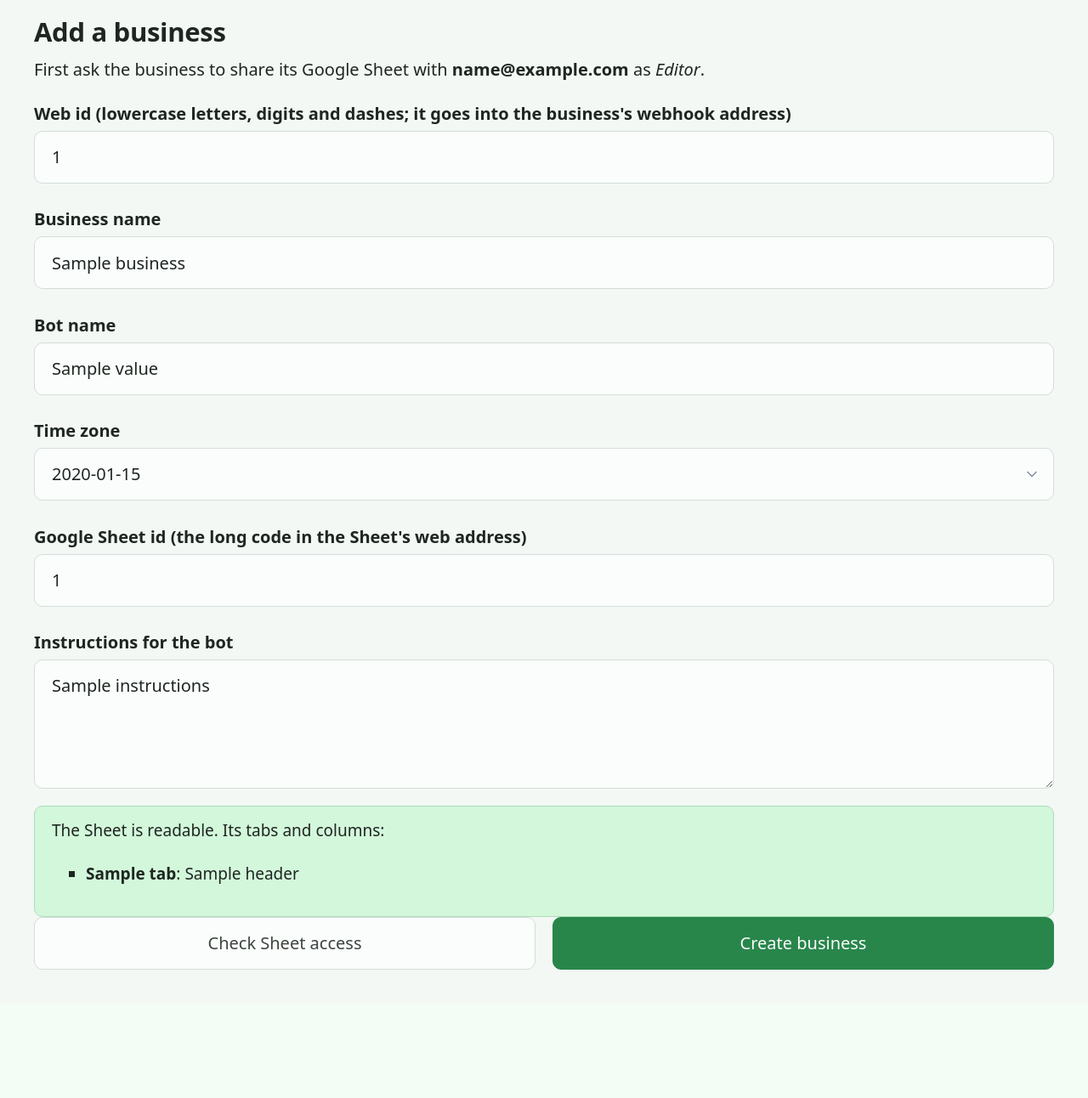
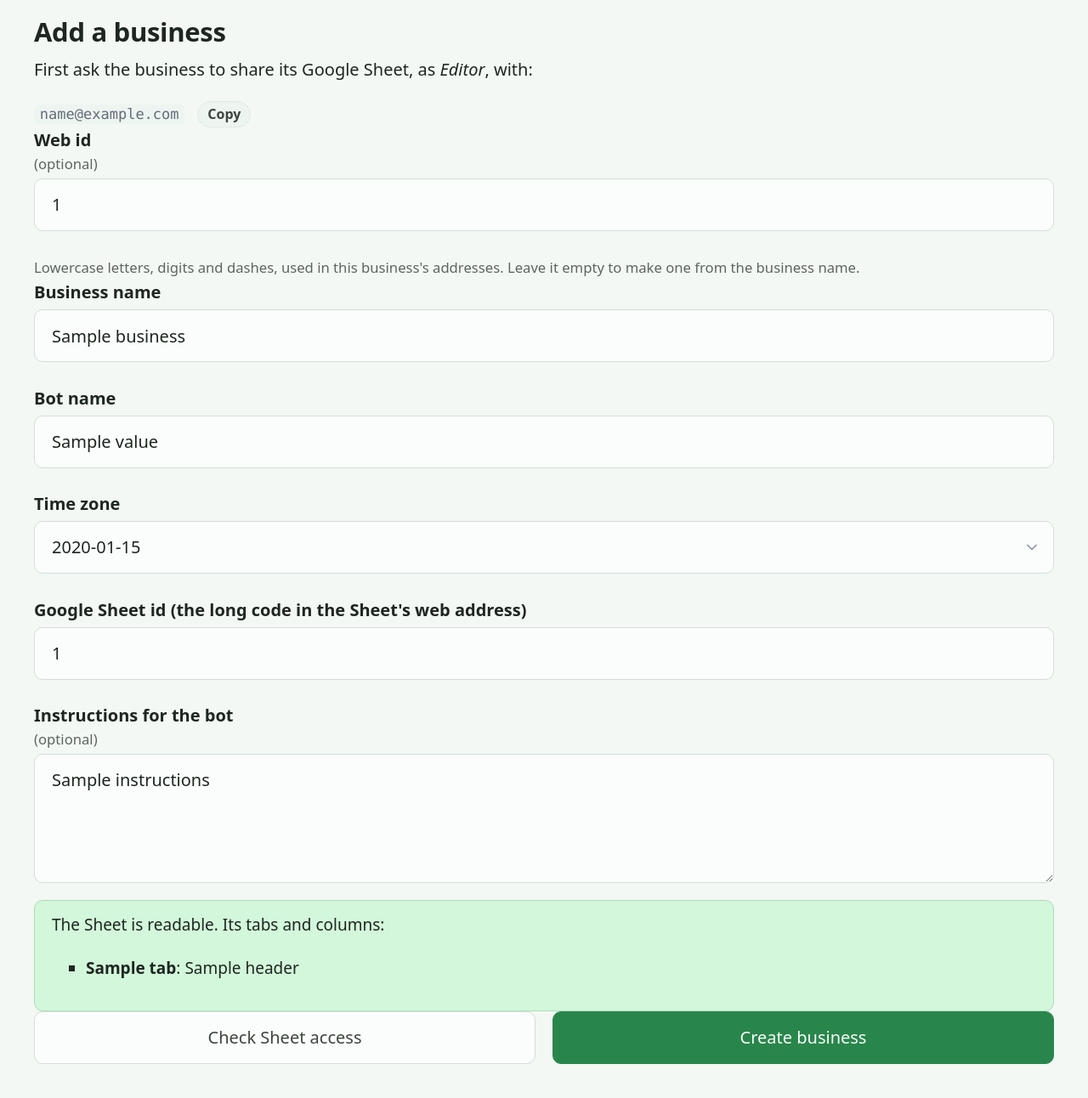
Before and after one commit to AsadKhalil/Whatsapp-assistant, a FastAPI app: template app/templates/admin_new.html in a window 1280 px wide. Shown: the part 94-1386 px from the top of the page at 85% size. Before the commit the page ends 1235 px from the top, so only its background shows below. Run offline with FastAPI, Linux system fonts and the light colour scheme; the template is opened without the code that fills it: most values are stand-ins (such as "Sample title", 1, 10 or a date in 2020).

Commit message:
fix: visible form labels, helper text, and a Sheet page that keeps your place
Co-Authored-By: Claude Opus 5.5 (1M context) <noreply@anthropic.com>

```diff
--- a/app/pages.py
+++ b/app/pages.py
@@ -209,7 +209,7 @@ def customer_preview(sheets, business_id: str, config: dict, tab: str) -> dict:
 @screen("/sheet", ("GET", "POST"))
 def sheet_page(request: Request, scope: Scope, form: Form | None) -> Response:
     state, business = request.app.state, scope.business
-    config, error, preview = dict(business.config), "", None
+    config, error, preview, problems = dict(business.config), "", None, []
     email = service_account_email(state.settings.google_service_account_file)
     action = form.get("action") if form is not None else ""
     if action == "sheet_id":
@@ -248,5 +248,5 @@ def sheet_page(request: Request, scope: Scope, form: Form | None) -> Response:
                 else:
                     return redirect(f"{scope.base}/sheet?ok=saved")
     return page(request, scope, "sheet.html", title="Sheet & permissions", config=config, email=email,
-                sheet_tabs=sheet_tabs, sheet_problem=sheet_problem, error=error, preview=preview,
+                sheet_tabs=sheet_tabs, sheet_problem=sheet_problem, error=error, preview=preview, problems=problems,
                 sensitive={tab: sensitive_columns(headers) for tab, headers in sheet_tabs.items()})
--- a/app/static/app.css
+++ b/app/static/app.css
@@ -295,3 +295,17 @@ button.danger:hover, button.danger:focus-visible {
   margin-top: 2.5rem; padding: 1rem 1.25rem; border: 1px solid var(--danger-line); border-radius: 0.75rem;
 }
 .danger-zone h2 { margin-bottom: 0.3rem; font-size: 1.1rem; }
+
+/* Warnings (not errors), and an error shown next to the thing it is about */
+:root {
+  --warn-soft: oklch(96.5% 0.045 85);
+  --warn-line: oklch(82% 0.1 80);
+  --warn-ink: oklch(42% 0.09 65);
+}
+.notice.warn { background: var(--warn-soft); border-color: var(--warn-line); color: var(--warn-ink); }
+.field-error { margin: 0.4rem 0; color: var(--danger); font-weight: 550; }
+.field-error::before { content: "\26A0\20"; }
+
+/* Sheet page: a tab the bot doesn't use keeps its options visible but quiet */
+article:has(.use-tab:not(:checked)) .tab-options { opacity: 0.55; }
+form.sheet-id { align-items: end; }
--- a/app/templates/admin_meta.html
+++ b/app/templates/admin_meta.html
@@ -34,6 +34,7 @@
       <button type="submit" name="action" value="save">Save keys</button>
       <button type="submit" name="action" value="test" class="secondary">Test connection</button>
     </div>
+    <small>Test connection checks the <em>saved</em> keys, so press Save keys first.</small>
   </form>
   {% if test %}<p class="notice ok">Meta says this is {{ test.display_phone_number }} ({{ test.verified_name }}).</p>{% endif %}
 </section>
--- a/app/templates/admin_new.html
+++ b/app/templates/admin_new.html
@@ -1,11 +1,15 @@
 {% extends "base.html" %}
 {% block content %}
 <h1>Add a business</h1>
-<p>First ask the business to share its Google Sheet with <strong>{{ email or "the client_email in your Google key file" }}</strong> as <em>Editor</em>.</p>
+<p>First ask the business to share its Google Sheet, as <em>Editor</em>, with:</p>
+<div class="share-row"><code>{{ email or "the client_email in your Google key file" }}</code>
+  {% if email %}<button type="button" class="copy-btn" data-copy="{{ email }}">Copy</button>{% endif %}</div>
 <form method="post">
   <input type="hidden" name="csrf" value="{{ csrf }}">
-  <label>Web id (lowercase letters, digits and dashes; it goes into the business's webhook address)
-    <input name="id" value="{{ values.id or '' }}"></label>
+  <label>Web id <small>(optional)</small>
+    <input name="id" value="{{ values.id or '' }}" aria-describedby="id-help"></label>
+  <small id="id-help">Lowercase letters, digits and dashes, used in this business's addresses. Leave it empty to
+    make one from the business name.</small>
   <label>Business name <input name="business" value="{{ values.business or '' }}" required></label>
   <label>Bot name <input name="bot_name" value="{{ values.bot_name or '' }}" required></label>
   <label>Time zone
@@ -13,7 +17,7 @@
   </label>
   <label>Google Sheet id (the long code in the Sheet's web address)
     <input name="sheet_id" value="{{ values.sheet_id or '' }}" required></label>
-  <label>Instructions for the bot <textarea name="instructions" rows="4">{{ values.instructions or '' }}</textarea></label>
+  <label>Instructions for the bot <small>(optional)</small> <textarea name="instructions" rows="4">{{ values.instructions or '' }}</textarea></label>
   {% if sheet_tabs is not none %}<div class="notice ok"><p>The Sheet is readable. Its tabs and columns:</p>
     <ul>{% for tab, headers in sheet_tabs.items() %}<li><strong>{{ tab }}</strong>: {{ headers|join(", ") or "(no header row)" }}</li>{% endfor %}</ul></div>{% endif %}
   <div class="grid">
--- a/app/templates/logins.html
+++ b/app/templates/logins.html
@@ -40,9 +40,9 @@
 <form method="post">
   <input type="hidden" name="csrf" value="{{ csrf }}">
   <div class="grid">
-    <input type="email" name="email" placeholder="Email" aria-label="Email" required>
-    <input name="name" placeholder="Name" aria-label="Name">
-    <button type="submit" name="action" value="invite">Create login</button>
+    <label>Email <input type="email" name="email" required autocomplete="off"></label>
+    <label>Name <small>(optional)</small> <input name="name" autocomplete="off"></label>
   </div>
+  <button type="submit" name="action" value="invite">Create login</button>
 </form>
 {% endblock %}
--- a/app/templates/settings.html
+++ b/app/templates/settings.html
@@ -5,7 +5,7 @@
   <input type="hidden" name="csrf" value="{{ csrf }}">
   <label>Business name <input name="business" value="{{ config.business }}" required></label>
   <label>Bot name <input name="bot_name" value="{{ config.bot_name }}" required></label>
-  <label>Instructions for the bot
+  <label>Instructions for the bot <small>(optional)</small>
     <textarea name="instructions" rows="6">{{ config.instructions or '' }}</textarea>
     <small>Tone, opening hours, delivery rules... The bot also reads your Knowledge tab.</small>
   </label>
--- a/app/templates/staff.html
+++ b/app/templates/staff.html
@@ -19,12 +19,12 @@
     <thead><tr><th>Group</th><th>Staff group</th><th>Gets "needs a person" alerts</th></tr></thead>
     <tbody>
       <tr><td><em>No alerts</em></td><td></td>
-        <td><input type="radio" name="alert" value=""{% if not config.staff_alert_chat %} checked{% endif %}></td></tr>
+        <td><input type="radio" name="alert" value=""{% if not config.staff_alert_chat %} checked{% endif %} aria-label="No alerts"></td></tr>
       {% for g in groups %}
       <tr>
         <td>{{ g.name }}</td>
-        <td><input type="checkbox" name="staff_chats" value="{{ g.id }}"{% if g.id in (config.staff_chats or []) %} checked{% endif %}></td>
-        <td><input type="radio" name="alert" value="{{ g.id }}"{% if g.id == config.staff_alert_chat %} checked{% endif %}></td>
+        <td><input type="checkbox" name="staff_chats" value="{{ g.id }}"{% if g.id in (config.staff_chats or []) %} checked{% endif %} aria-label="{{ g.name }}: staff group"></td>
+        <td><input type="radio" name="alert" value="{{ g.id }}"{% if g.id == config.staff_alert_chat %} checked{% endif %} aria-label="{{ g.name }}: gets alerts"></td>
       </tr>
       {% endfor %}
     </tbody>
```
Also changed, not shown: app/templates/number_link.html (+7 -5 lines), app/templates/numbers.html (+5 -3 lines), app/templates/sheet.html (+14 -7 lines), tests/test_web_ux.py (+31 -0 lines).
